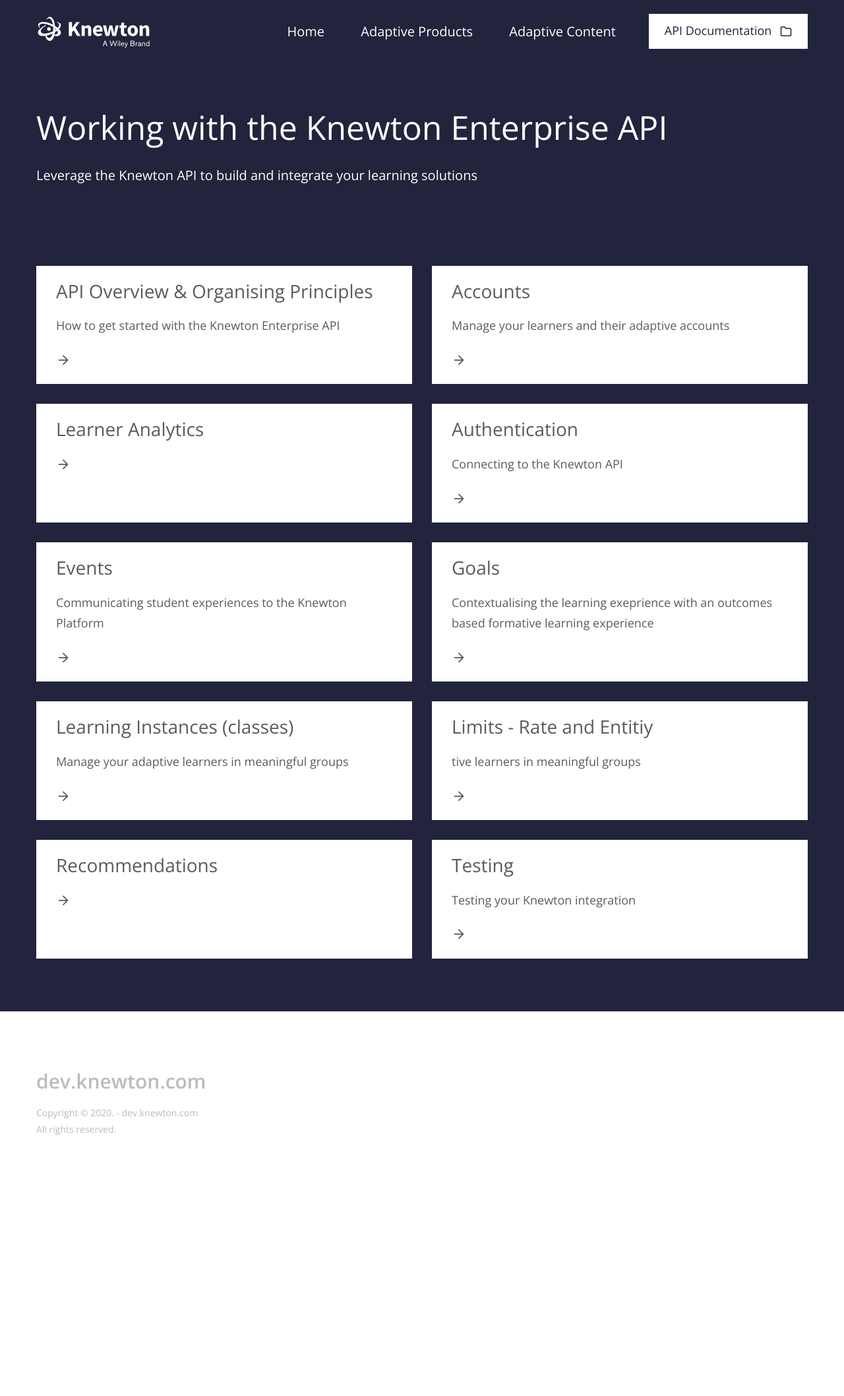
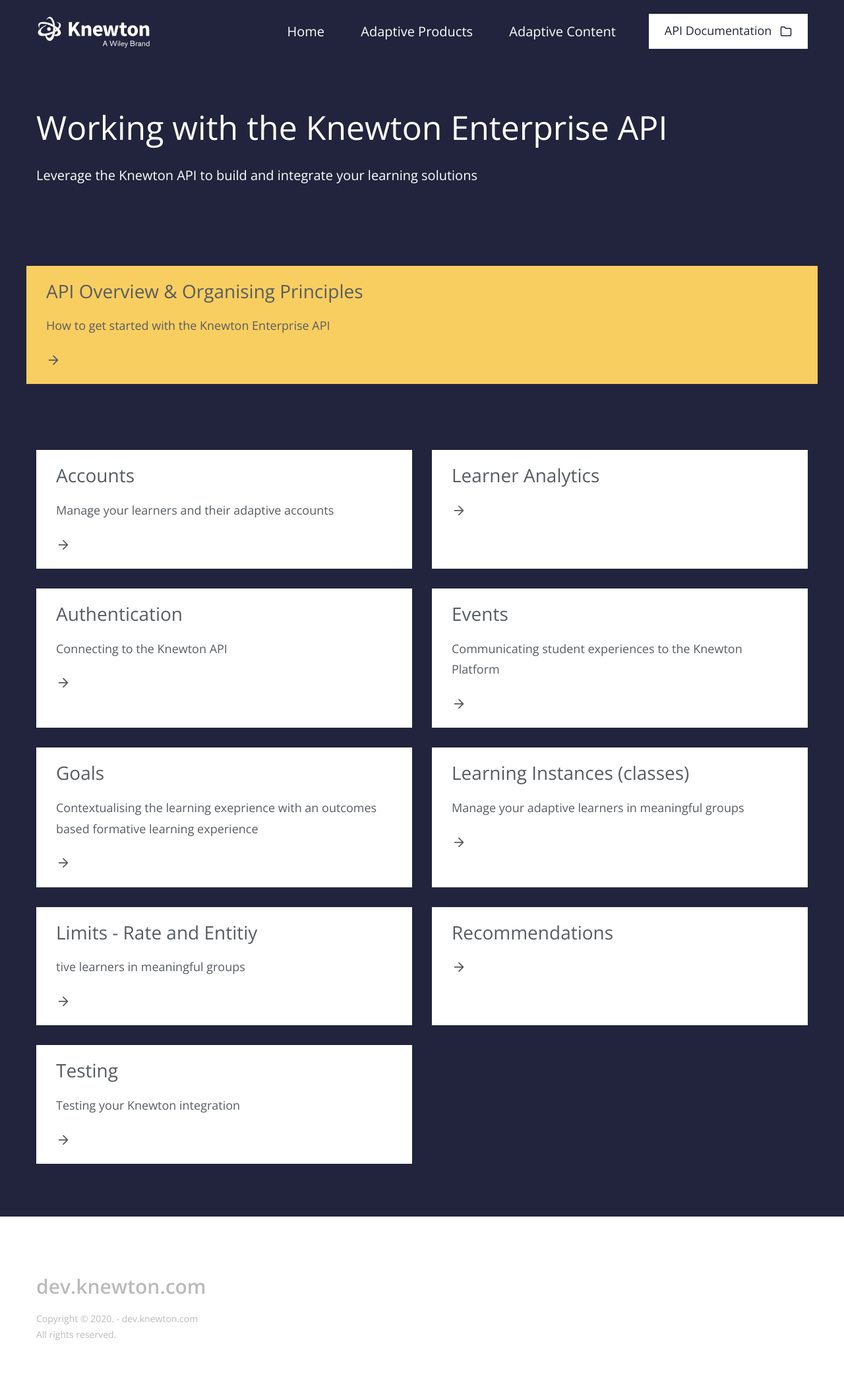
Before and after one commit to aheitzmann/some-docsite, a Jekyll site: the page built from documentation.md, in a window 1280 px wide. Shown: the whole page at 66% size. Built offline with Jekyll 4.4.1, drawn with Linux system fonts in a browser that asks for light colours; some web fonts are replaced; before the commit the page ends 1804 px from its top, so only the background shows below that.

Commit message:
Pages with an order of -1 are now shown as focused (larger, yellow, first order) documents

```diff
--- a/knewton-theme/_includes/docs-grid-navigation.html
+++ b/knewton-theme/_includes/docs-grid-navigation.html
@@ -6,7 +6,13 @@
 					<div class="o-row">
 						{% assign documentation = site.documentation | sort: 'order' %}
 						{% for document in documentation %}
-							<div class="o-col-6@lg u-mb-3">
+							{% if document.order == -1 %}
+								{% assign feature-container-classes = 'focused-feature o-col-12@lg u-mb-10' %}
+							{% else %}
+								{% assign feature-container-classes = 'o-col-6@lg u-mb-3' %}
+							{% endif %}
+
+							<div class="{{ feature-container-classes }}">
 								<a href="{% if jekyll.environment == 'production' %}{{ site.knewton.baseurl }}{% endif %}{{ document.url }}" class="c-feature-card c-feature-card--large">
 									<div class="c-feature-card__content">
 										{% if document.title %}
--- a/knewton-theme/_sass/components/_feature-card.scss
+++ b/knewton-theme/_sass/components/_feature-card.scss
@@ -29,7 +29,11 @@
 	}
 }
 
-
+.focused-feature {
+	.c-feature-card {
+		background-color: $color-golden-yellow;
+	}
+}
 
 /* Icon
    ========================================================================== */
--- a/knewton-theme/_sass/settings/_core.scss
+++ b/knewton-theme/_sass/settings/_core.scss
@@ -18,6 +18,7 @@
 $color-blue-lagoon: #008292;
 $color-tundora: #484848;
 $color-east-bay: #4d538c;
+$color-golden-yellow: #F9CE60;
 
 /**
  * Extra
```
Also changed, not shown: knewton-theme/_includes/content-grid-navigation.html (+7 -1 lines), knewton-theme/_includes/product-grid-navigation.html (+7 -1 lines).
